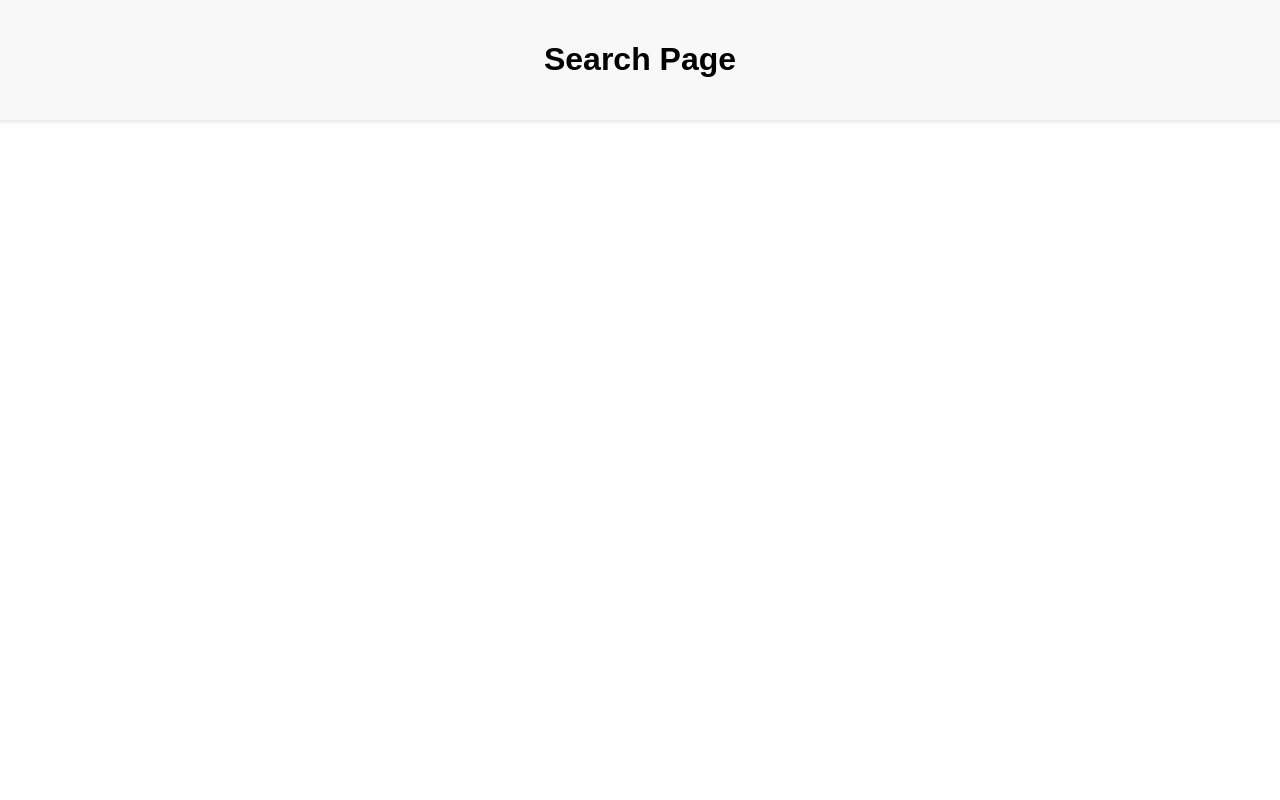
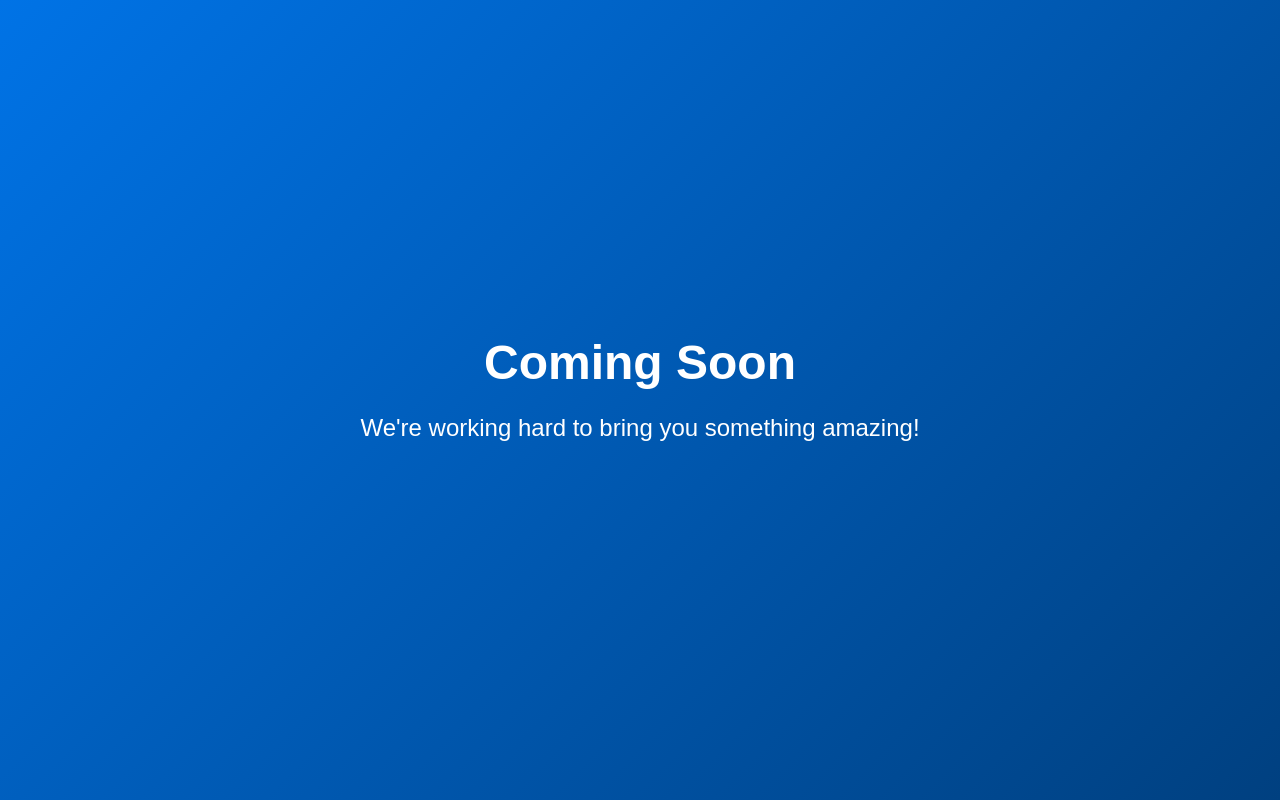
Before and after one commit to IllinoisCollegeIT/Messages-Page, a plain HTML site: page index.html in a window 1280 px wide. Drawn offline with Linux system fonts and the light colour scheme.

Commit message:
Update index.html

```diff
--- a/index.html
+++ b/index.html
@@ -3,42 +3,55 @@
 <head>
     <meta charset="UTF-8">
     <meta name="viewport" content="width=device-width, initial-scale=1.0">
-    <title>Custom Search Page</title>
+    <title>Coming Soon</title>
     <style>
-        body {
-            font-family: Arial, sans-serif;
+        :root {
+            --primary-color: #004080;
+            --secondary-color: #ffffff;
+            --background-gradient: linear-gradient(135deg, #0073e6, #004080);
+        }
+
+        body, html {
             margin: 0;
             padding: 0;
+            width: 100%;
+            height: 100%;
             display: flex;
-            flex-direction: column;
+            justify-content: center;
             align-items: center;
+            background: var(--background-gradient);
+            font-family: Arial, sans-serif;
+            color: var(--secondary-color);
         }
-        header {
-            background-color: #f8f8f8;
-            width: 100%;
-            padding: 20px;
-            box-shadow: 0 2px 4px rgba(0,0,0,0.1);
+
+        .coming-soon {
             text-align: center;
         }
-        main {
-            flex: 1;
-            width: 100%;
-            max-width: 800px;
-            margin: 20px;
+
+        .coming-soon h1 {
+            font-size: 3rem;
+            margin: 0;
         }
-        .gcse-searchbox-only {
-            width: 100%;
+
+        .coming-soon p {
+            font-size: 1.5rem;
+        }
+
+        @media (max-width: 768px) {
+            .coming-soon h1 {
+                font-size: 2.5rem;
+            }
+
+            .coming-soon p {
+                font-size: 1.2rem;
+            }
         }
     </style>
-    <!-- Google Custom Search Engine script -->
-    <script async src="https://cse.google.com/cse.js?cx=d27b519c063854031"></script>
 </head>
 <body>
-    <header>
-        <h1>Search Page</h1>
-    </header>
-    <main>
-        <div class="gcse-searchbox-only"></div>
-    </main>
+    <div class="coming-soon">
+        <h1>Coming Soon</h1>
+        <p>We're working hard to bring you something amazing!</p>
+    </div>
 </body>
 </html>
```
